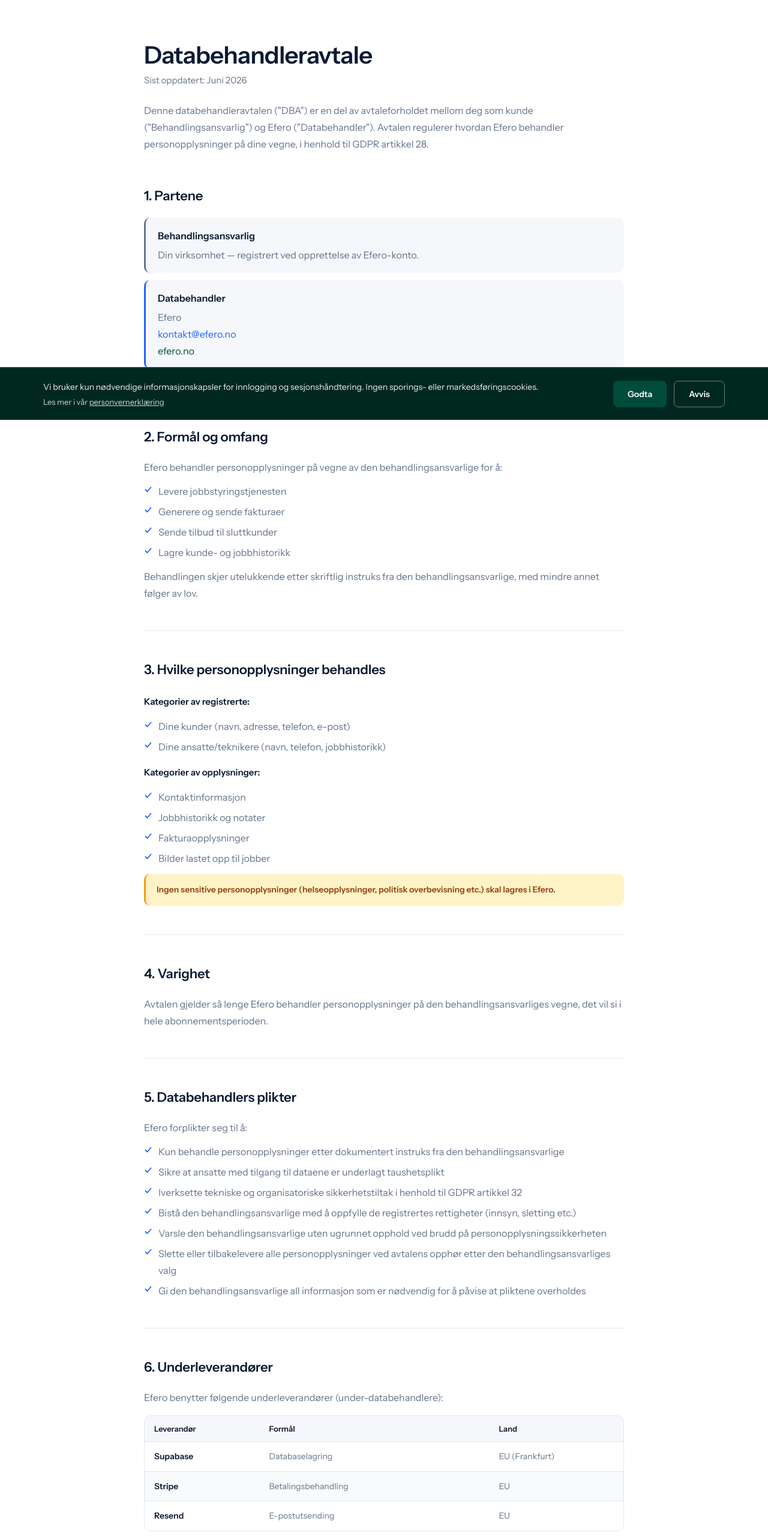
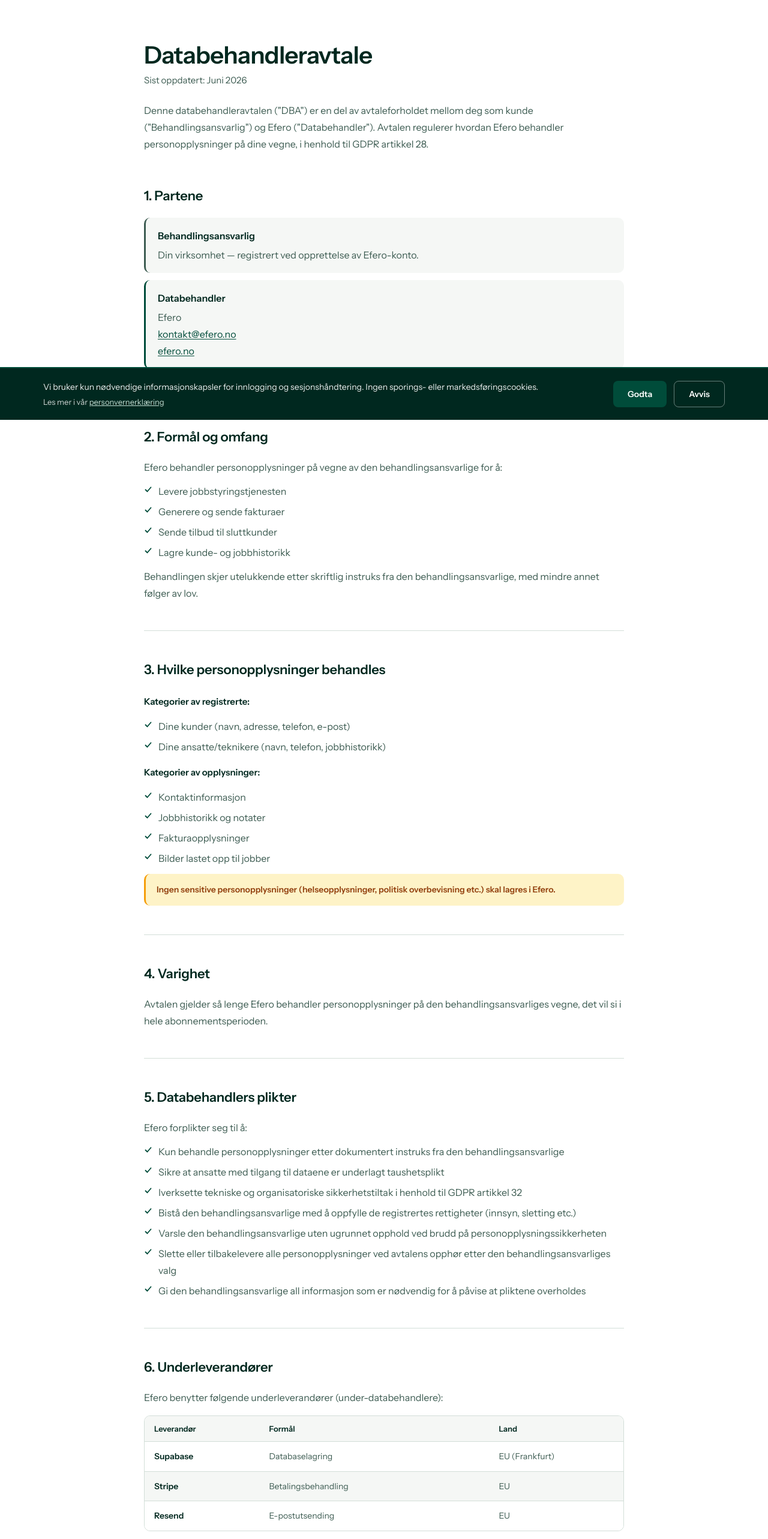
Before and after one commit to EnlilSawa/efero-web, a Next.js app: page /databehandleravtale in a window 1280 px wide. Shown: the part 100-2666 px from the top of the page at 60% size. Built offline with nearby package versions, Linux system fonts and the light colour scheme.

Commit message:
SEO/tilgjengelighet: rydd titler, grønn palett og understrekede lenker på juridiske sider
Co-authored-by: EnlilSawa <EnlilSawa@users.noreply.github.com>

```diff
--- a/app/(marketing)/databehandleravtale/page.tsx
+++ b/app/(marketing)/databehandleravtale/page.tsx
@@ -1,11 +1,11 @@
 import type { Metadata } from 'next'
 
 export const metadata: Metadata = {
-  title: 'Databehandleravtale — Efero',
+  title: 'Databehandleravtale',
   description: 'Databehandleravtale (DBA) mellom Efero og deg som kunde, i henhold til GDPR artikkel 28.',
   alternates: { canonical: 'https://efero.no/databehandleravtale' },
   openGraph: {
-    title: 'Databehandleravtale — Efero',
+    title: 'Databehandleravtale | Efero',
     description: 'Databehandleravtale (DBA) mellom Efero og deg som kunde, i henhold til GDPR artikkel 28.',
     url: 'https://efero.no/databehandleravtale',
   },
@@ -16,27 +16,27 @@ export default function DatabehandleravtalePage() {
     <main style={{ backgroundColor: '#ffffff', padding: '96px 24px' }}>
       <div style={{ maxWidth: 800, margin: '0 auto' }}>
 
-        <h1 style={{ color: '#0A1B33', fontSize: 40, fontWeight: 600, letterSpacing: '-0.02em', lineHeight: 1.15, marginBottom: 8 }}>
+        <h1 style={{ color: '#00281f', fontSize: 40, fontWeight: 600, letterSpacing: '-0.02em', lineHeight: 1.15, marginBottom: 8 }}>
           Databehandleravtale
         </h1>
-        <p style={{ color: '#64748B', fontSize: 15, marginBottom: 24 }}>
+        <p style={{ color: '#3d5c52', fontSize: 15, marginBottom: 24 }}>
           Sist oppdatert: Juni 2026
         </p>
-        <p style={{ color: '#64748B', fontSize: 16, lineHeight: 1.75, marginBottom: 56 }}>
+        <p style={{ color: '#3d5c52', fontSize: 16, lineHeight: 1.75, marginBottom: 56 }}>
           Denne databehandleravtalen ("DBA") er en del av avtaleforholdet mellom deg som kunde ("Behandlingsansvarlig") og Efero ("Databehandler"). Avtalen regulerer hvordan Efero behandler personopplysninger på dine vegne, i henhold til GDPR artikkel 28.
         </p>
 
         <Section heading="1. Partene">
           <div style={{ display: 'flex', flexDirection: 'column', gap: 12 }}>
-            <div style={{ padding: '16px 20px', backgroundColor: '#F5F7FA', borderRadius: 10, borderLeft: '3px solid #64748B' }}>
-              <p style={{ fontWeight: 600, color: '#0A1B33', marginBottom: 4 }}>Behandlingsansvarlig</p>
+            <div style={{ padding: '16px 20px', backgroundColor: '#f5f7f5', borderRadius: 10, borderLeft: '3px solid #3d5c52' }}>
+              <p style={{ fontWeight: 600, color: '#00281f', marginBottom: 4 }}>Behandlingsansvarlig</p>
               <p>Din virksomhet — registrert ved opprettelse av Efero-konto.</p>
             </div>
-            <div style={{ padding: '16px 20px', backgroundColor: '#F5F7FA', borderRadius: 10, borderLeft: '3px solid #2563FF' }}>
-              <p style={{ fontWeight: 600, color: '#0A1B33', marginBottom: 4 }}>Databehandler</p>
+            <div style={{ padding: '16px 20px', backgroundColor: '#f5f7f5', borderRadius: 10, borderLeft: '3px solid #004c3a' }}>
+              <p style={{ fontWeight: 600, color: '#00281f', marginBottom: 4 }}>Databehandler</p>
               <p>Efero</p>
-              <p><a href="mailto:kontakt@efero.no" style={{ color: '#2563FF' }}>kontakt@efero.no</a></p>
-              <p><a href="https://efero.no" style={{ color: '#004c3a' }}>efero.no</a></p>
+              <p><a href="mailto:kontakt@efero.no" style={{ color: '#004c3a', textDecoration: 'underline', textUnderlineOffset: 2 }}>kontakt@efero.no</a></p>
+              <p><a href="https://efero.no" style={{ color: '#004c3a', textDecoration: 'underline', textUnderlineOffset: 2 }}>efero.no</a></p>
             </div>
           </div>
         </Section>
@@ -95,21 +95,21 @@ export default function DatabehandleravtalePage() {
 
         <Section heading="6. Underleverandører">
           <p>Efero benytter følgende underleverandører (under-databehandlere):</p>
-          <div style={{ border: '1px solid #E2E8F0', borderRadius: 10, overflow: 'hidden', margin: '4px 0' }}>
-            <div style={{ display: 'grid', gridTemplateColumns: '1fr 2fr 1fr', backgroundColor: '#F5F7FA', padding: '10px 16px' }}>
-              <span style={{ color: '#0A1B33', fontWeight: 600, fontSize: 13 }}>Leverandør</span>
-              <span style={{ color: '#0A1B33', fontWeight: 600, fontSize: 13 }}>Formål</span>
-              <span style={{ color: '#0A1B33', fontWeight: 600, fontSize: 13 }}>Land</span>
+          <div style={{ border: '1px solid #d3ded8', borderRadius: 10, overflow: 'hidden', margin: '4px 0' }}>
+            <div style={{ display: 'grid', gridTemplateColumns: '1fr 2fr 1fr', backgroundColor: '#f5f7f5', padding: '10px 16px' }}>
+              <span style={{ color: '#00281f', fontWeight: 600, fontSize: 13 }}>Leverandør</span>
+              <span style={{ color: '#00281f', fontWeight: 600, fontSize: 13 }}>Formål</span>
+              <span style={{ color: '#00281f', fontWeight: 600, fontSize: 13 }}>Land</span>
             </div>
             {[
               { name: 'Supabase', purpose: 'Databaselagring', country: 'EU (Frankfurt)' },
               { name: 'Stripe', purpose: 'Betalingsbehandling', country: 'EU' },
               { name: 'Resend', purpose: 'E-postutsending', country: 'EU' },
             ].map((row, i) => (
-              <div key={row.name} style={{ display: 'grid', gridTemplateColumns: '1fr 2fr 1fr', padding: '12px 16px', backgroundColor: i % 2 === 0 ? '#ffffff' : '#F8FAFC', borderTop: '1px solid #E2E8F0' }}>
-                <span style={{ color: '#0A1B33', fontWeight: 600, fontSize: 14 }}>{row.name}</span>
-                <span style={{ color: '#64748B', fontSize: 14 }}>{row.purpose}</span>
-                <span style={{ color: '#64748B', fontSize: 14 }}>{row.country}</span>
+              <div key={row.name} style={{ display: 'grid', gridTemplateColumns: '1fr 2fr 1fr', padding: '12px 16px', backgroundColor: i % 2 === 0 ? '#ffffff' : '#f5f7f5', borderTop: '1px solid #d3ded8' }}>
+                <span style={{ color: '#00281f', fontWeight: 600, fontSize: 14 }}>{row.name}</span>
+                <span style={{ color: '#3d5c52', fontSize: 14 }}>{row.purpose}</span>
+                <span style={{ color: '#3d5c52', fontSize: 14 }}>{row.country}</span>
               </div>
             ))}
           </div>
@@ -195,11 +195,11 @@ export default function DatabehandleravtalePage() {
 
 function Section({ heading, children, last = false }: { heading: string; children: React.ReactNode; last?: boolean }) {
   return (
-    <section style={{ marginBottom: last ? 0 : 48, paddingBottom: last ? 0 : 48, borderBottom: last ? 'none' : '1px solid #E2E8F0' }}>
-      <h2 style={{ color: '#0A1B33', fontSize: 22, fontWeight: 600, marginBottom: 20, letterSpacing: '-0.01em' }}>
+    <section style={{ marginBottom: last ? 0 : 48, paddingBottom: last ? 0 : 48, borderBottom: last ? 'none' : '1px solid #d3ded8' }}>
+      <h2 style={{ color: '#00281f', fontSize: 22, fontWeight: 600, marginBottom: 20, letterSpacing: '-0.01em' }}>
         {heading}
       </h2>
-      <div style={{ color: '#64748B', fontSize: 16, lineHeight: 1.75, display: 'flex', flexDirection: 'column', gap: 12 }}>
+      <div style={{ color: '#3d5c52', fontSize: 16, lineHeight: 1.75, display: 'flex', flexDirection: 'column', gap: 12 }}>
         {children}
       </div>
     </section>
@@ -208,7 +208,7 @@ function Section({ heading, children, last = false }: { heading: string; childre
 
 function SubHeading({ children }: { children: React.ReactNode }) {
   return (
-    <p style={{ color: '#0A1B33', fontWeight: 600, fontSize: 15, marginTop: 4, marginBottom: 2 }}>
+    <p style={{ color: '#00281f', fontWeight: 600, fontSize: 15, marginTop: 4, marginBottom: 2 }}>
       {children}
     </p>
   )
@@ -219,7 +219,7 @@ function List({ items }: { items: string[] }) {
     <ul style={{ paddingLeft: 0, margin: 0, display: 'flex', flexDirection: 'column', gap: 6 }}>
       {items.map(item => (
         <li key={item} style={{ display: 'flex', gap: 10, alignItems: 'flex-start' }}>
-          <span style={{ color: '#2563FF', marginTop: 4, flexShrink: 0 }}>
+          <span style={{ color: '#004c3a', marginTop: 4, flexShrink: 0 }}>
             <svg width="14" height="14" viewBox="0 0 14 14" fill="none">
               <path d="M2.5 7.5l3 3 6-7" stroke="currentColor" strokeWidth="1.8" strokeLinecap="round" strokeLinejoin="round"/>
             </svg>
--- a/app/layout.tsx
+++ b/app/layout.tsx
@@ -9,18 +9,21 @@ const sans = Instrument_Sans({
   variable: '--font-sans',
 })
 
+// Serif brukes kun i kursiv (<Em>), så vi laster bare den varianten.
 const serif = Instrument_Serif({
   subsets: ['latin'],
   weight: '400',
-  style: ['normal', 'italic'],
+  style: 'italic',
   display: 'swap',
   variable: '--font-serif',
 })
 
+// Mono brukes bare til små etiketter — ikke preload, det stjeler båndbredde fra LCP-teksten.
 const mono = IBM_Plex_Mono({
   subsets: ['latin'],
   weight: ['400', '500'],
   display: 'swap',
+  preload: false,
   variable: '--font-mono',
 })
 
```
Also changed, not shown: app/(marketing)/personvern/page.tsx (+21 -21 lines), app/(marketing)/vilkar/page.tsx (+17 -17 lines), public/llms.txt.
